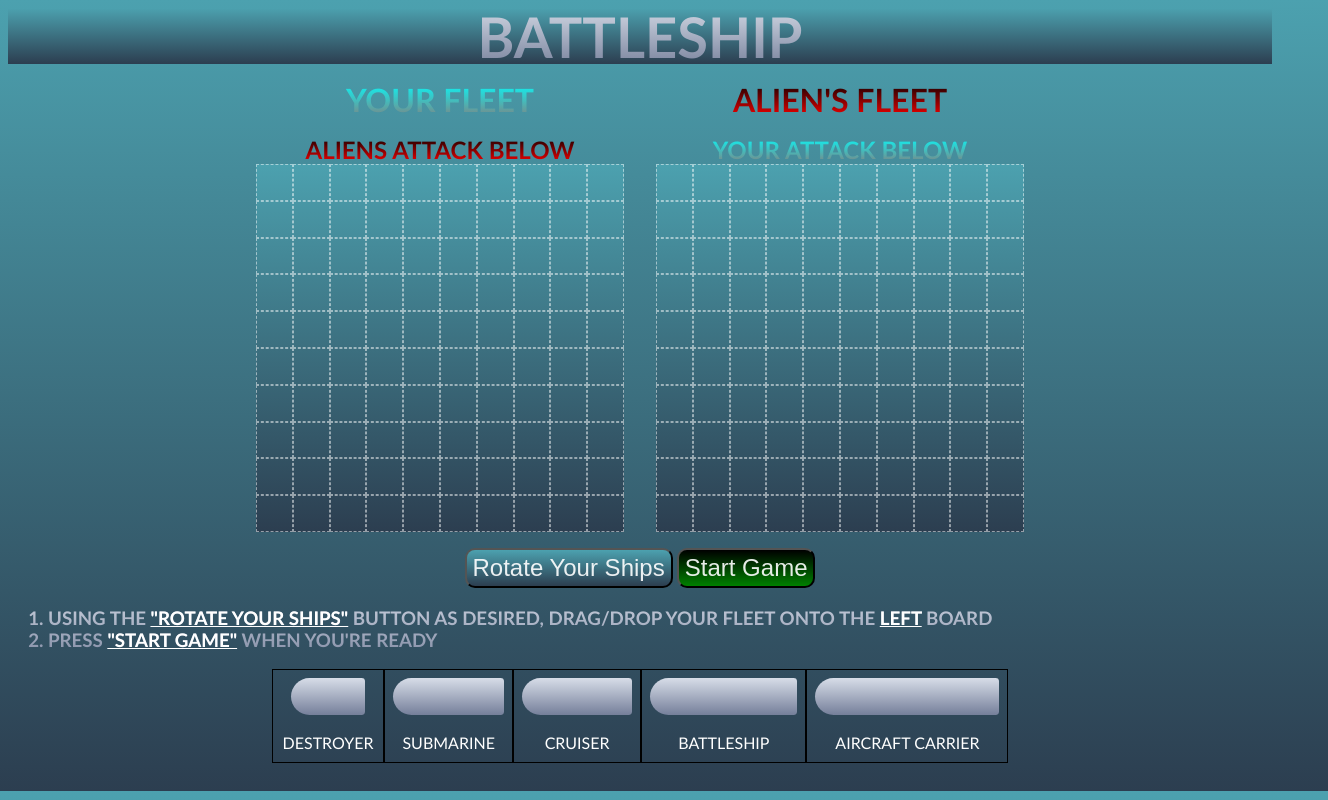
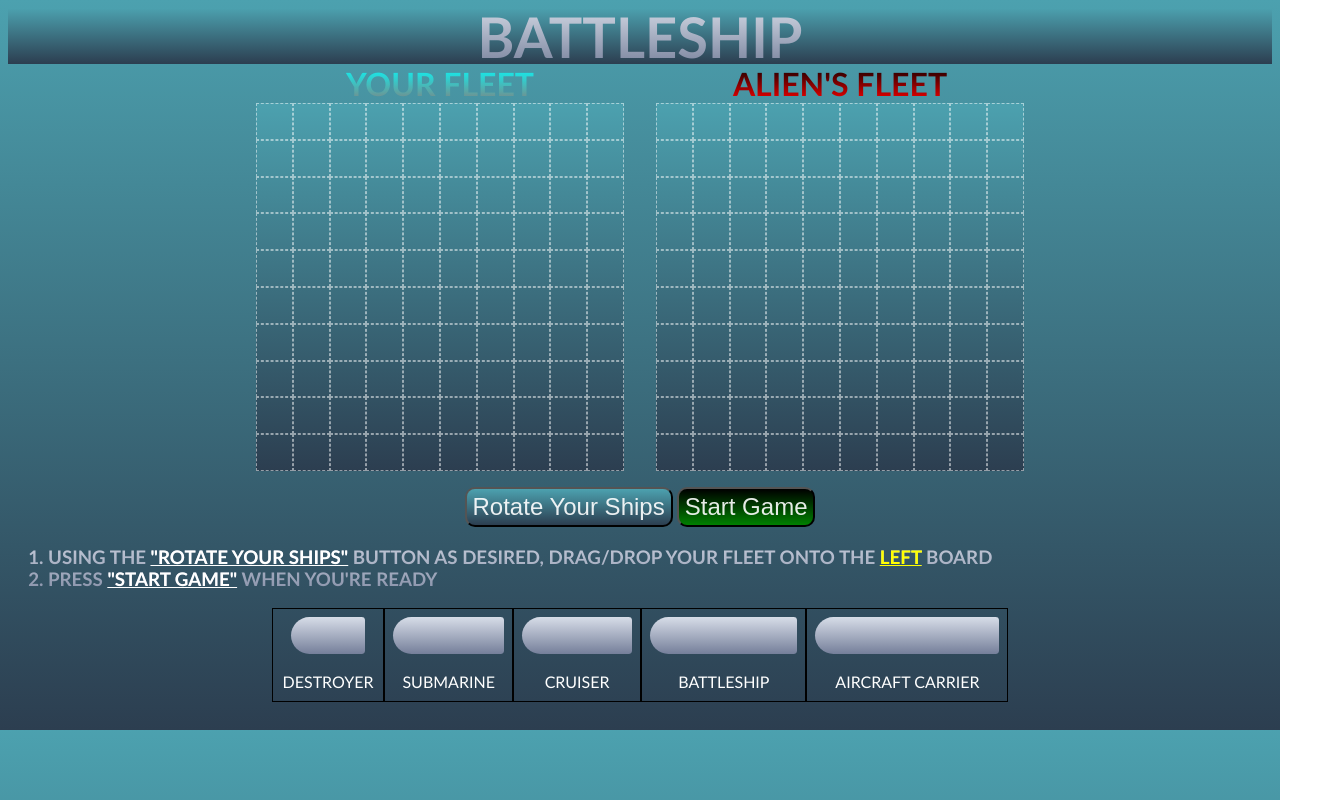
Before and after one commit to RandyElkins/RandyElkins.github.io, a plain HTML site: page index.html in a window 1280 px wide. Shown: the whole page, 1328 px wide, since content can reach past the window. Drawn offline with nearby package versions, Linux system fonts and the light colour scheme; a web font is replaced by a local one.

Commit message:
highlight LEFT board for fleet placement & slight cleaning

```diff
--- a/index.html
+++ b/index.html
@@ -28,8 +28,8 @@
         <h2 class="fleetTitle alien">Alien's Fleet</h2>
     </div>
     <div class="container">
-        <h4 class="fleetTitle alien">Aliens Attack Below</h4>
-        <h4 class="fleetTitle player">Your Attack Below</h4>
+        <h4 class="fleetTitle alien" hidden>Aliens Attack Below</h4>
+        <h4 class="fleetTitle player" hidden>Your Attack Below</h4>
     </div>
     <div class="container">
         <div class="grid grid-user"></div>
@@ -43,12 +43,15 @@
         </div>
         <h3 id="whoseTurn" class="yourTurn">
         </h3>
-        <h3 id="info">
-            <ol>
-                <li>Using the <span>"Rotate Your Ships"</span> button as desired, drag/drop your fleet onto the <span>left</span> board</li>
-                <li>Press <span>"Start Game"</span> when you're ready</li>
-            </ol>
-        </h3>
+        <div class="container">
+
+            <h3 id="info">
+                <ol>
+                    <li>Using the <span>"Rotate Your Ships"</span> button as desired, drag/drop your fleet onto the <span style="color: yellow">left</span> board</li>
+                    <li>Press <span>"Start Game"</span> when you're ready</li>
+                </ol>
+            </h3>
+        </div>
     </div>
 
     <div class="container">
--- a/script.js
+++ b/script.js
@@ -1,5 +1,4 @@
 // Select the various grids
-// const $userGrid = $('.grid-user');
 const userGrid = document.querySelector('.grid-user');
 const computerGrid = document.querySelector('.grid-computer');
 const displayGrid = document.querySelector('.grid-display');
@@ -19,9 +18,9 @@ const shipType = ['destroyer', 'submarine', 'cruiser', 'battleship', 'carrier'];
 // Select the various buttons and info areas
 const startButton = document.querySelector('#start');
 const $rotateButton = $('#rotate');
-// const rotateButton = document.querySelector('#rotate');
 const turnDisplay = document.querySelector('#whoseTurn');
 const infoDisplay = document.querySelector('#info');
+const $hiddenMsgs = $('h2.fleetTitle');
 
 // Set variables for horizontal/vertical ships, if the game's over, and current player (always start with the user)
 let isHorizontal = true;
@@ -120,7 +119,6 @@ function rotate() {
 }
 
 $rotateButton.on('click', rotate);
-// rotateButton.addEventListener('click', rotate);
 
 // Drag/drop user ships
 ships.forEach(ship => ship.addEventListener('dragstart', dragStart));
@@ -148,8 +146,7 @@ ships.forEach(ship => ship.addEventListener('mousedown', (e) => {
     selectedShipGrabbedIndex = parseInt(selectedShipNameWithIndex.substr(-1));
 
     selectedShipLastIndex = parseInt(e.target.parentNode.lastChild.previousSibling.id.substr(-1));
-    // selectedShipLastIndex = parseInt(e.target.parentNode.lastChild.previousSibling.dataset.id).substr(-1);
-    // selectedShipLastIndex = parseInt(selectedShipNameWithIndex.substr(-1));
+
     isHorizontal ? selectedShipLastIndex : selectedShipLastIndex = 10 * selectedShipLastIndex;
     isHorizontal ? selectedShipGrabbedIndex : selectedShipGrabbedIndex = 10 * selectedShipGrabbedIndex;
 }))
@@ -289,6 +286,11 @@ startButton.addEventListener('click', () => {
         alert('Please position your entire fleet before starting the operation.')
         return;
     }
+
+    for (let i = 0; i < $hiddenMsgs.length; i++) {
+        $hiddenMsgs[i].removeAttr('hidden');
+    }
+
     infoDisplay.innerHTML = '';
     startButton.style.display = 'none';
     $rotateButton.css('display', 'none');
--- a/style.css
+++ b/style.css
@@ -84,7 +84,7 @@ h1 {
 
 h2 {
     font-size: 4vmin;
-    margin: 2vmin;
+    margin: 0 2vmin;
 }
 
 h3 {
@@ -148,7 +148,7 @@ span {
 }
 
 .container ol {
-    width: 100%;
+    width: 90vw;
 }
 
 .end {
@@ -215,8 +215,10 @@ span {
 }
 
 .hit.sunk {
+    display: flex;
+    justify-content: center;
+    align-items: center;
     background-color: red;
-    text-align: center;
     z-index: 0;
 }
 
```
